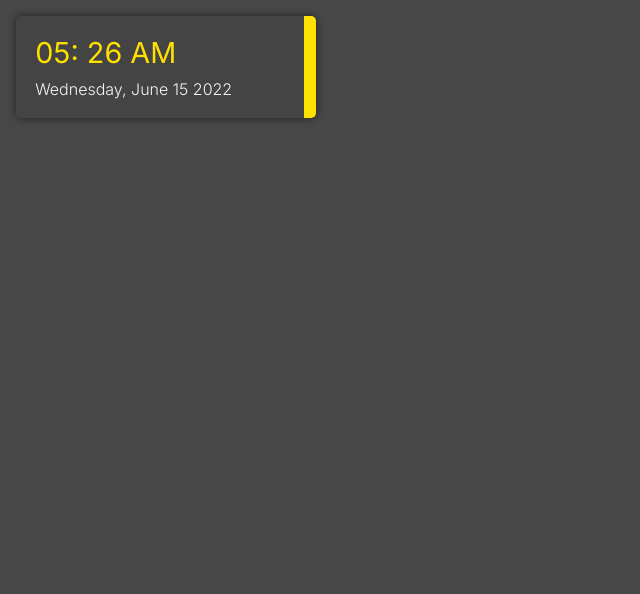
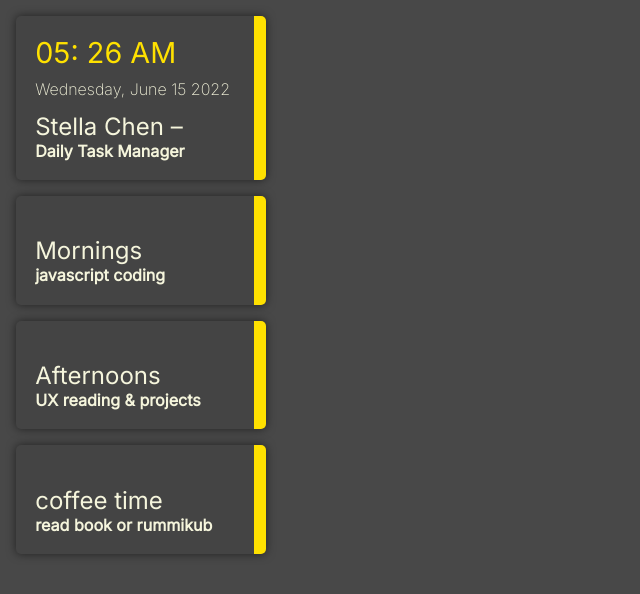
Before and after one commit to stellaw99/js-date-time-widget, a plain HTML site: page index.html in a window 1280 px wide. Shown: the whole page, without its empty margins (0-640 px from the left). Drawn offline with Linux system fonts and the light colour scheme.

Commit message:
added other tabs that could be used in a to-do list

```diff
--- a/index.html
+++ b/index.html
@@ -15,6 +15,22 @@
     <div class="date-time">
         <div class="time"></div>
         <div class="date"></div>
+        <div class="stella-title">Stella Chen – <h6>Daily Task Manager</h6></div>
+    </div>
+    <div class="date-time">
+        <div class="time"></div>
+        <div class="date"></div>
+        <div class="stella-title">Mornings<h6>javascript coding</h6></div>
+    </div>
+    <div class="date-time">
+        <div class="time"></div>
+        <div class="date"></div>
+        <div class="stella-title">Afternoons<h6>UX reading & projects</h6></div>
+    </div>
+    <div class="date-time">
+        <div class="time"></div>
+        <div class="date"></div>
+        <div class="stella-title">coffee time<h6>read book or rummikub</h6></div>
     </div>
 </body>
 </html>
--- a/main.css
+++ b/main.css
@@ -19,7 +19,8 @@ body {
     border-radius: 5px;
     margin: 1em;
     border-right: 12px solid #ffe100;
-    width: 300px;
+    width: 250px;
+    height: fit-content;
 }
 
 .time {
@@ -29,7 +30,17 @@ body {
 }
 
 .date {
-    color: #f5f5f5;
-    font-weight: 300;
+    color: beige;
+    font-weight: 200;
+    padding-bottom: .8em;
+}
 
+.stella-title {
+    color: beige;
+    font-size: 1.5em;
+    font-weight: 400;
 }
+/* h5 {
+    font-weight: 200;
+    font-style: italic;
+} */
```
Also changed, not shown: main.js (+23 -3 lines).
